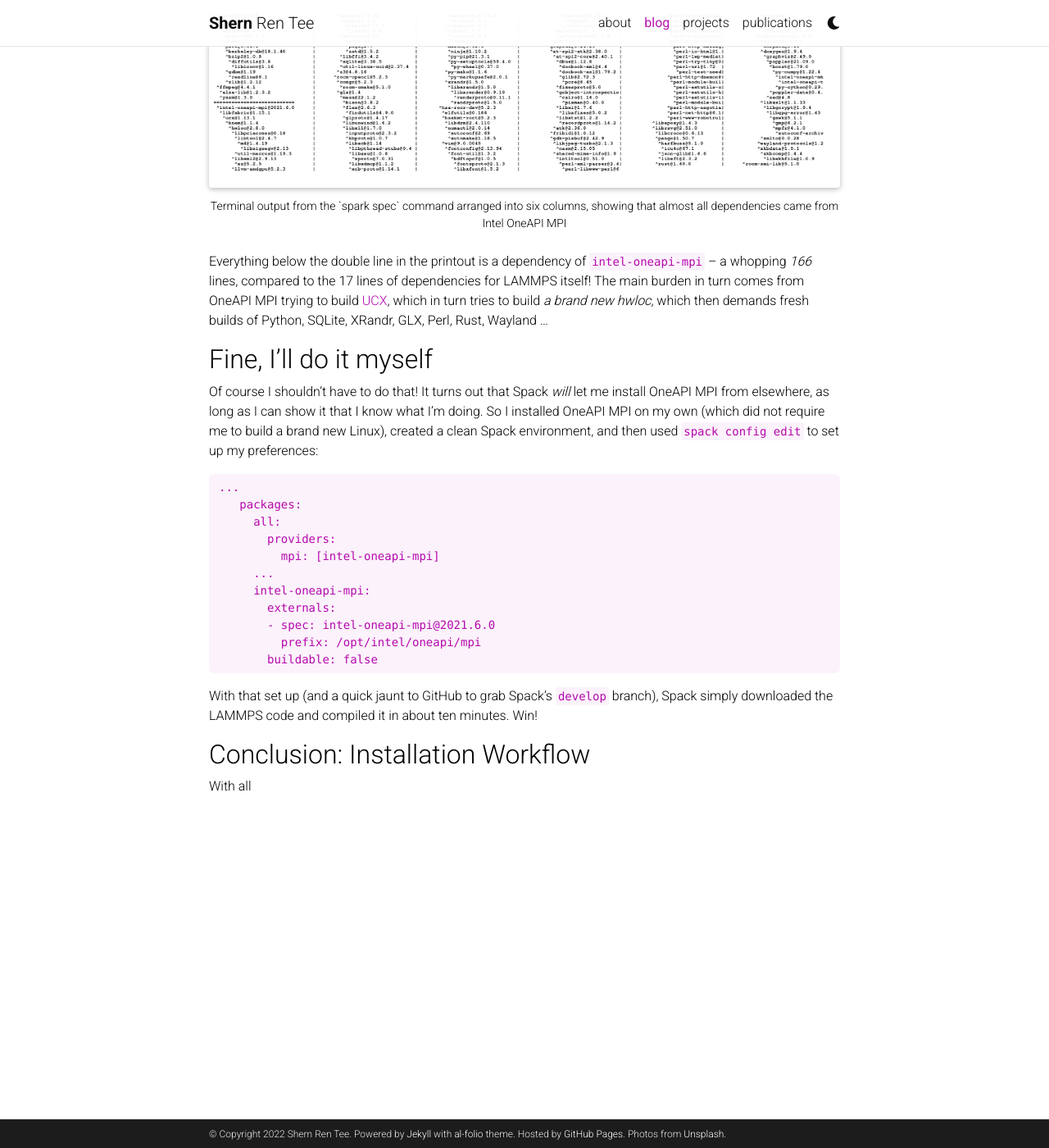
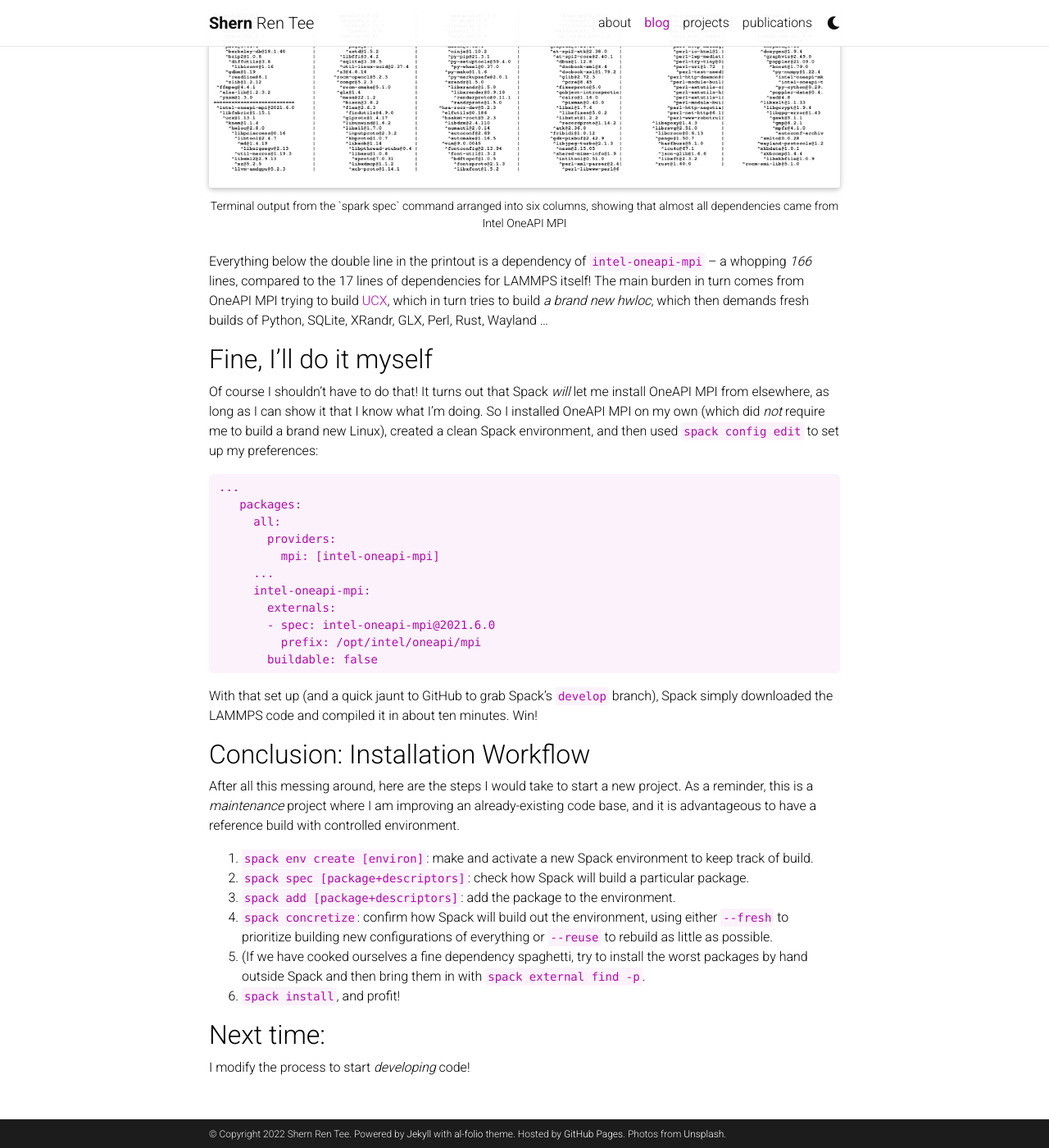
Before and after one commit to srtee/srtee.github.io, a Jekyll site: the page built from _posts/2022-10-06-spack-time-3-wait-you-dont-have-to-spack-everything.md, in a window 1280 px wide and 1400 px high, scrolled down 571 px. Shown: the whole window at 82% size. Built offline with Jekyll 4.4.1, drawn with Linux system fonts in a browser that asks for light colours; full-size pictures stand in for the smaller copies a plugin makes; comment, search, counter and statistics services are not loaded; a style sheet for code colours, icons or effects is not loaded; some of the changed text lies outside the part shown.

Commit message:
finished spack post

````diff
--- a/_posts/2022-10-06-spack-time-3-wait-you-dont-have-to-spack-everything.md
+++ b/_posts/2022-10-06-spack-time-3-wait-you-dont-have-to-spack-everything.md
@@ -31,7 +31,7 @@
 ## Fine, I'll do it myself
 
 Of course I shouldn't have to do that! It turns out that Spack *will* let me install OneAPI MPI from elsewhere, as long as I can show it that I know what I'm doing.
-So I installed OneAPI MPI on my own (which did not require me to build a brand new Linux), created a clean Spack environment, and then used `spack config edit` to set up my preferences:
+So I installed OneAPI MPI on my own (which did *not* require me to build a brand new Linux), created a clean Spack environment, and then used `spack config edit` to set up my preferences:
 
 ```
 ...
@@ -51,4 +51,16 @@
 
 ## Conclusion: Installation Workflow
 
-With all
+After all this messing around, here are the steps I would take to start a new project.
+As a reminder, this is a *maintenance* project where I am improving an already-existing code base, and it is advantageous to have a reference build with controlled environment.
+
+1. `spack env create [environ]`: make and activate a new Spack environment to keep track of build.
+2. `spack spec [package+descriptors]`: check how Spack will build a particular package.
+3. `spack add [package+descriptors]`: add the package to the environment.
+4. `spack concretize`: confirm how Spack will build out the environment, using either `--fresh` to prioritize building new configurations of everything or `--reuse` to rebuild as little as possible.
+5. (If we have cooked ourselves a fine dependency spaghetti, try to install the worst packages by hand outside Spack and then bring them in with `spack external find -p`.
+6. `spack install`, and profit!
+
+## Next time:
+
+I modify the process to start *developing* code!
````
Also changed, not shown: other parts of _posts/2022-10-06-spack-time-3-wait-you-dont-have-to-spack-everything.md (+1 -1 lines).
